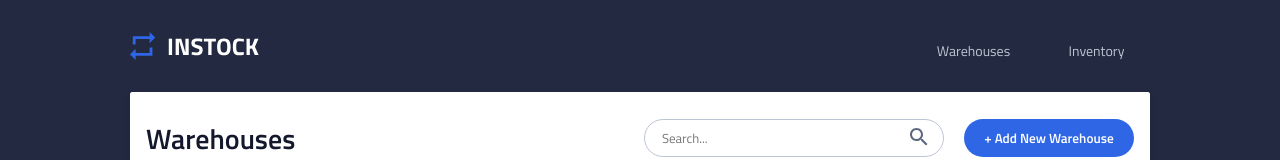
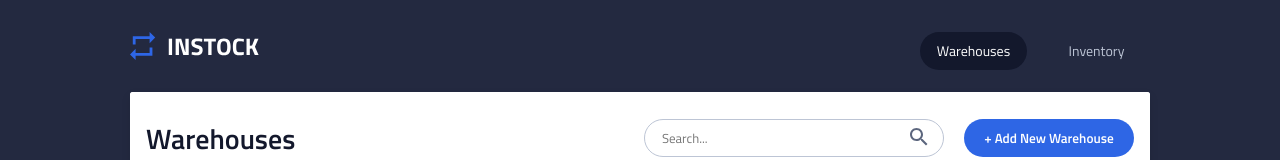
Before and after one commit to Chaofan-Pro/merge-masters-instock-frontend, a React (Vite) app: page / in a window 1280 px wide. Shown: the top 160 px of the page. Built offline with nearby package versions, Linux system fonts and the light colour scheme; no server answers.

Commit message:
add box shadow for main and fix header warehouse button in the main page

```diff
--- a/src/components/Header/Header.jsx
+++ b/src/components/Header/Header.jsx
@@ -3,6 +3,7 @@ import { useLocation, Link } from "react-router-dom";
 
 const Header = () => {
   const location = useLocation().pathname;
+  console.log(location);
   return (
     <header className="header">
       <Link to="/">
@@ -16,7 +17,7 @@ const Header = () => {
         <Link
           to="/warehouses"
           className={
-            location.includes("warehouses")
+            location.includes("warehouses") || location === "/"
               ? "header__nav-item--active"
               : "header__nav-item"
           }
--- a/src/components/WarehouseList/WarehouseList.scss
+++ b/src/components/WarehouseList/WarehouseList.scss
@@ -375,7 +375,6 @@
   width: 100%;
   background: $primary-color3;
   padding: 16px;
-  box-shadow: 0px 4px 10px rgba(0, 0, 0, 0.1);
   margin: 0 auto;
   color: $secondary-color1;
   font-size: 13px;
--- a/src/styles/partials/_global.scss
+++ b/src/styles/partials/_global.scss
@@ -36,6 +36,7 @@ main {
   background-color: white;
   margin-top: -4rem;
   border-radius: 3px;
+  box-shadow: 0px 4px 10px rgba(0, 0, 0, 0.1);
   @include tablet {
     width: calc(100vw - 4rem);
     margin: 0 2rem;
```
